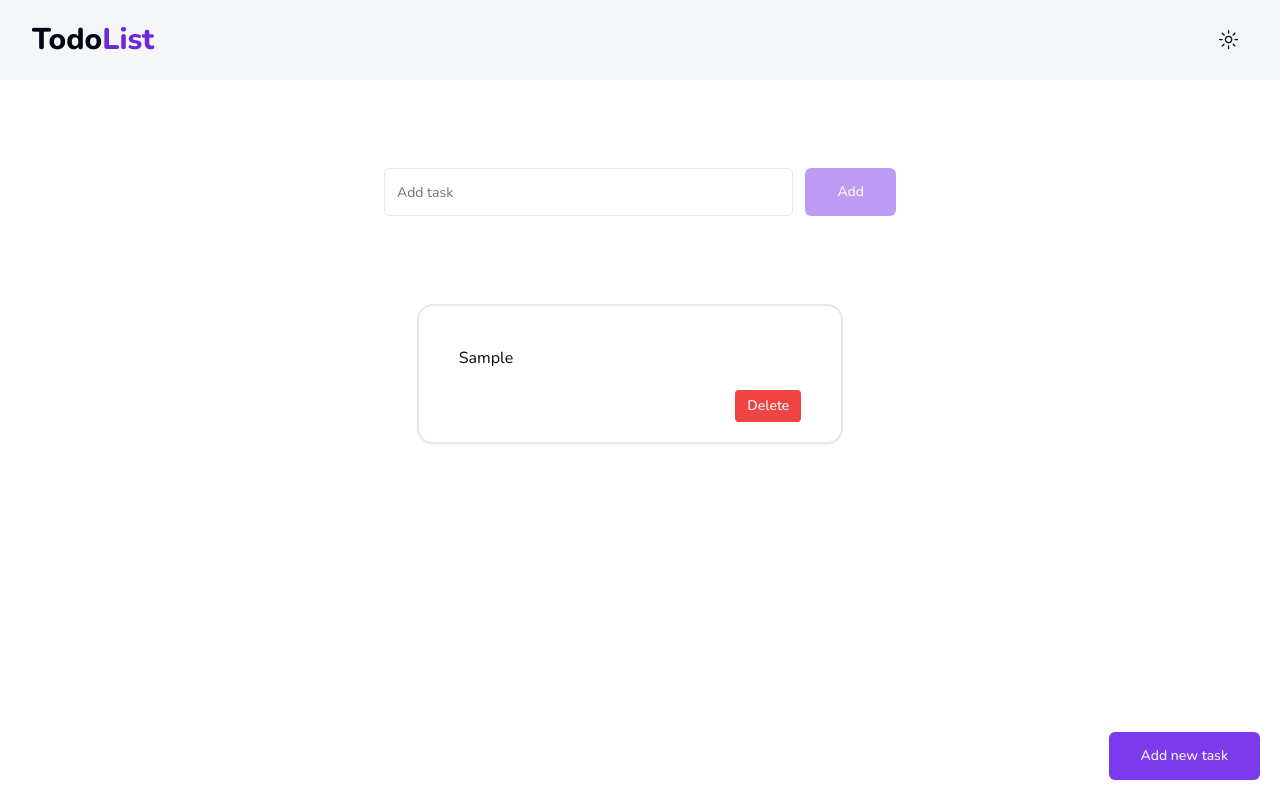
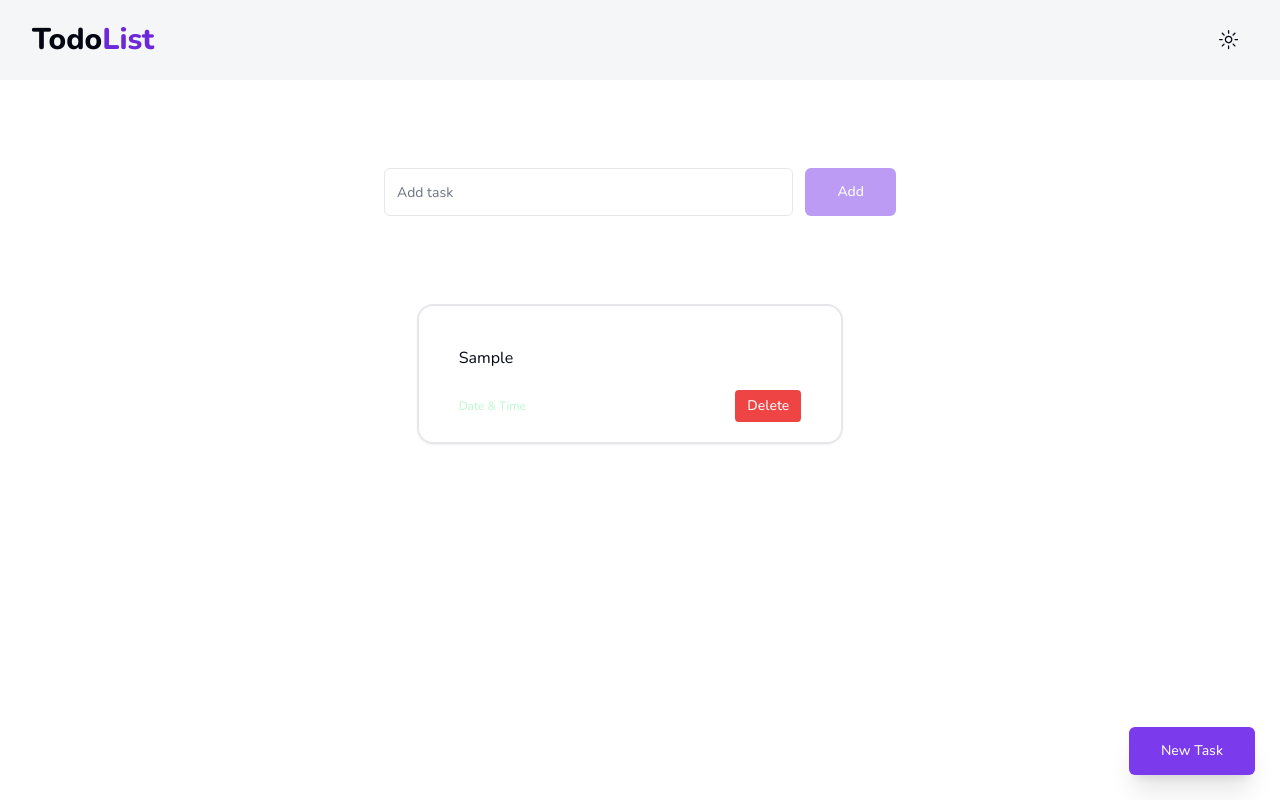
Before and after one commit to Gulshankumar03/Basic-todo, a Next.js app: page / in a window 1280 px wide. Both pictures are taken after typing "Sample" into the empty fields and a click on the button "Add". Built offline with nearby package versions, Linux system fonts and the light colour scheme.

Commit message:
code cleanup

```diff
--- a/app/page.tsx
+++ b/app/page.tsx
@@ -1,26 +1,20 @@
 "use client";
 
-import { AlertDialogDemo } from "@/components/shared/alert";
+import { AlertDialogDemo } from "@/components/shared/Alert";
 import { Button } from "@/components/ui/button";
 import { Input } from "@/components/ui/input";
 import React, { ChangeEvent, useRef, useState, useEffect } from "react";
 import { FormEvent } from "react";
 import { toast } from "sonner";
 
-import { PrismaClient } from "@prisma/client";
-
-const prisma = new PrismaClient();
-
 const page = () => {
   const [Task, setTask] = useState("");
-  const [UserTask, setUserTask] = useState<any[]>([]);
-  const [adding, setAdding] = useState<number | null>(null);
+  const [UserTask, setUserTask] = useState<String[]>([]);
   const [deleting, setDeleting] = useState<number | null>(null);
 
   const endOfTasksRef = useRef<HTMLDivElement | null>(null);
+  const inputRef = useRef<HTMLInputElement | null>(null);
 
-  const inputRef = useRef<HTMLInputElement | null>(null);
-  //inputRef.current?.focus();
   const FocusInputField = () => {
     const inputElement = inputRef.current;
     if (inputElement) {
@@ -45,10 +39,7 @@ const page = () => {
     event.preventDefault();
     if (Task.length) {
       setUserTask([...UserTask, Task]);
-      setAdding(UserTask.length);
-      setTimeout(() => setAdding(null), 500); // Reset adding after 0.5s
       toast.success("Task added successfully");
-
       setTask("");
       setTimeout(() => {
         endOfTasksRef.current?.scrollIntoView({ behavior: "smooth" });
@@ -69,23 +60,26 @@ const page = () => {
     }, 500); // delay deletion for 0.5s to allow animation to complete
   };
 
-  let renderTask: any = (
-    <h1 className="text-red-400 font-semibold text-xl">No tasks available!</h1>
-  );
+
+
+  let renderTask: JSX.Element[] = [
+    <h1 className="text-red-400 font-semibold text-xl">No tasks available!</h1>,
+  ];
 
   if (UserTask.length > 0) {
-    renderTask = UserTask.map((t, i) => {
+    renderTask = UserTask.map((item, i) => {
       return (
         <div
           key={i}
-          className={`shadow-sm overflow-hidden px-10 pt-10 pb-5 border-2  gap-5 rounded-2xl flex flex-col justify-between items-stretch w-1/3 ${
+          className={`shadow-sm overflow-hidden px-10 pt-10 pb-5 border-2  gap-5 rounded-2xl flex  justify-between flex-col  w-1/3 ${
             i === deleting ? "animate-fade-out" : "animate-fade-in"
           }`}
         >
           <h2 key={i} className="">
-            {t}
+            {item}
           </h2>
-          <div className="self-end">
+          <div className="flex justify-between items-center">
+            <p className="text-green-200 text-xs">Date & Time</p>
             <AlertDialogDemo onContinue={() => deleteHandler(i)} />
           </div>
         </div>
@@ -122,9 +116,9 @@ const page = () => {
       </div>
 
       {/* Floating Add Task button to focus input field */}
-      <div style={{ position: "fixed", bottom: "20px", right: "20px" }}>
-        <Button type="button" onClick={FocusInputField}>
-          Add new task
+      <div style={{ position: "fixed", bottom: "25px", right: "25px" }}>
+        <Button type="button" className=" shadow-xl" onClick={FocusInputField}>
+          New Task
         </Button>
       </div>
 
```
